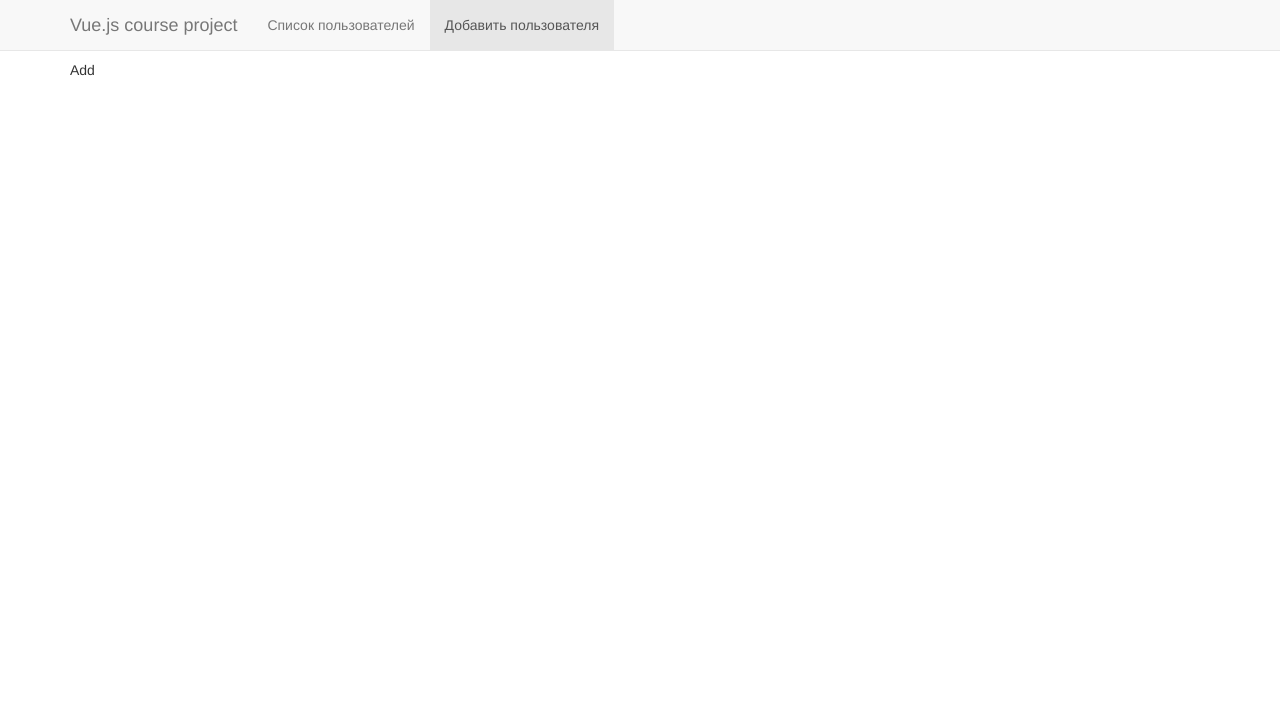
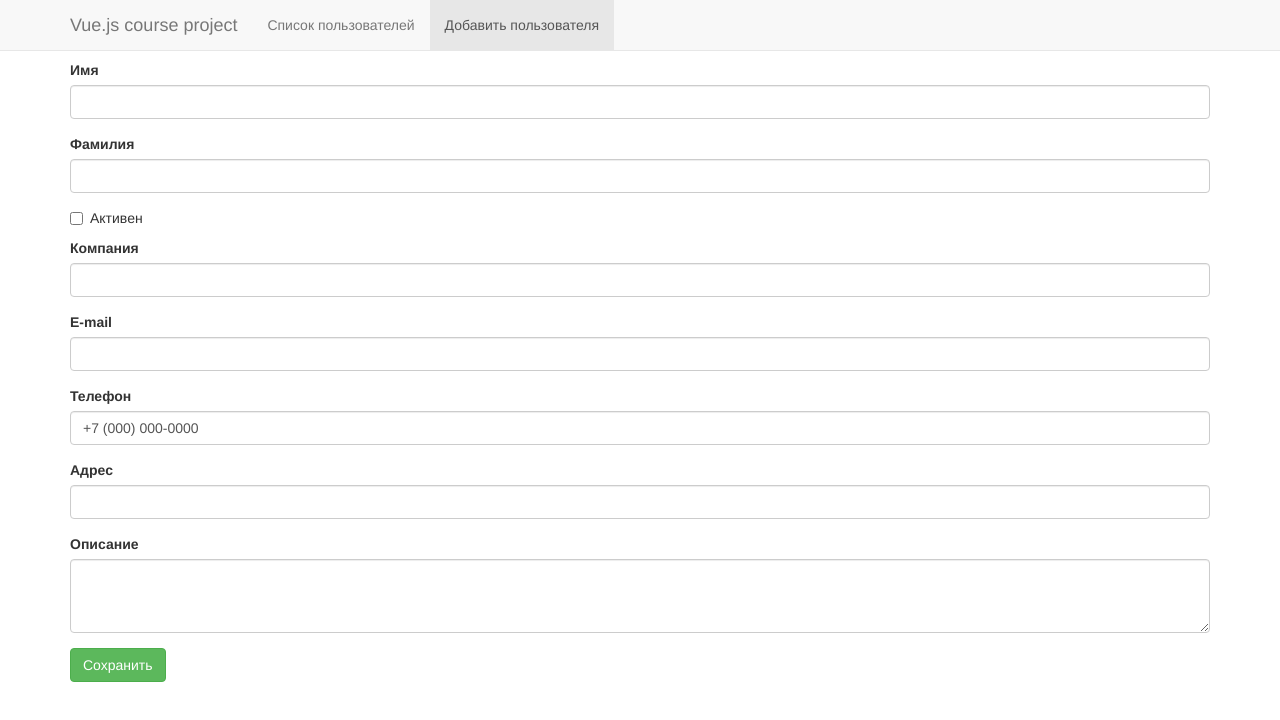
Before and after one commit to MadHarper/vuejs-course, a Vue app: page /user/add in a window 1280 px wide. Shown: the top 720 px of the page. Built offline with nearby package versions, Linux system fonts and the light colour scheme.

Commit message:
lesson 3 - create user

```diff
--- a/src/components/UserAdd.vue
+++ b/src/components/UserAdd.vue
@@ -1,11 +1,40 @@
 <template>
   <div>
-Add
+    <user-form v-model="user" @submitUserForm="saveUser"></user-form>
   </div>
 </template>
 
 <script>
+import UserForm from './UserForm.vue'
+import axios from 'axios'
+import {userUrl} from '@/common/ApiUrl.js'
+
 export default {
-  name: 'UserAdd'
+  name: 'UserAdd',
+  components: {
+    UserForm
+  },
+  data: () => ({
+    'user': {
+      'isActive': false,
+      'balance': '$0',
+      'picture': 'http://i.imgur.com/',
+      'age': 20,
+      'firstName': '',
+      'lastName': '',
+      'company': '',
+      'email': '',
+      'phone': '+7 (000) 000-0000',
+      'address': '',
+      'about': '',
+      'registered': '2018-01-01T00:00:00 -00:00'
+    }
+  }),
+  methods: {
+    saveUser () {
+      axios.post(userUrl, this.user)
+        .then(this.$router.push('/list'))
+    }
+  }
 }
 </script>
```
